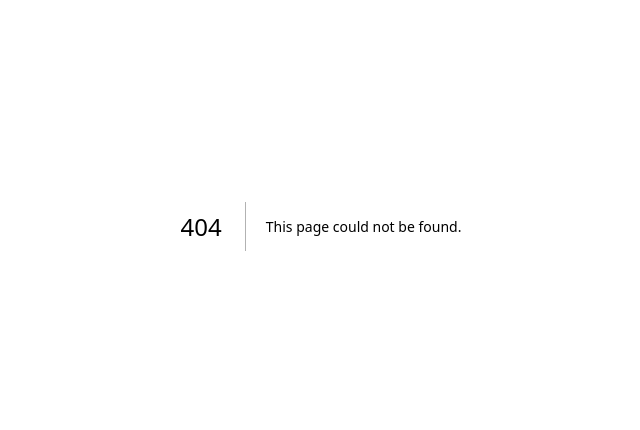
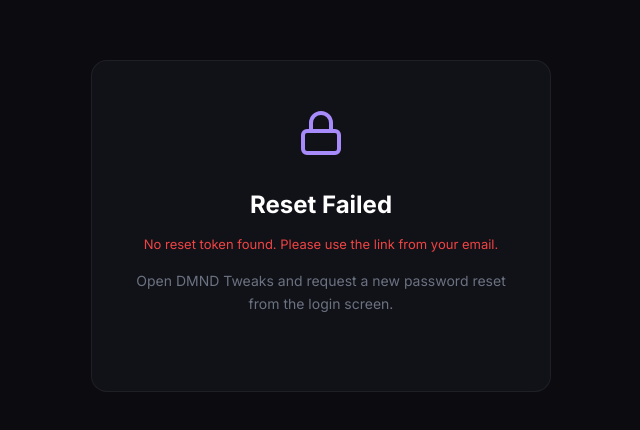
Before and after one commit to DMNDCertified/dmnd-website, a Next.js app: page /reset-password in a window 1280 px wide. Before the commit this address had no page. Shown: the part 174-604 px from the top of the page, without its empty margins (319-959 px from the left). Built offline with nearby package versions, Linux system fonts and the light colour scheme.

Commit message:
Add password reset page with Supabase integration

```diff
--- a/app/globals.css
+++ b/app/globals.css
@@ -491,6 +491,52 @@
 }
 .success-home-link:hover { color: #6b7280; }
 
+/* ── Reset Password Page ──────────────────────────────── */
+.reset-page {
+  min-height: 100vh; display: flex; align-items: center; justify-content: center;
+  padding: 40px 20px;
+}
+.reset-card {
+  max-width: 460px; width: 100%; text-align: center;
+  background: #111118; border: 1px solid rgba(255,255,255,0.06);
+  border-radius: 16px; padding: 48px 36px;
+}
+.reset-icon { margin-bottom: 24px; }
+.reset-title { font-size: 24px; font-weight: 700; color: #fff; margin-bottom: 12px; }
+.reset-subtitle { font-size: 14px; color: #6b7280; margin-bottom: 28px; line-height: 1.6; }
+.reset-error { font-size: 13px; color: #ef4444; margin-bottom: 16px; }
+.reset-spinner {
+  width: 48px; height: 48px; margin: 20px auto 0;
+  border: 3px solid rgba(255,255,255,0.08);
+  border-top-color: #a78bfa; border-radius: 50%;
+  animation: spin 0.8s linear infinite;
+}
+.reset-form { display: flex; flex-direction: column; gap: 16px; text-align: left; }
+.reset-field { display: flex; flex-direction: column; gap: 6px; }
+.reset-field label { font-size: 12px; font-weight: 600; color: #9ca3af; text-transform: uppercase; letter-spacing: 0.5px; }
+.reset-field input {
+  padding: 14px 16px; border-radius: 10px;
+  background: rgba(255,255,255,0.04); border: 1px solid rgba(255,255,255,0.1);
+  color: #fff; font-size: 15px; outline: none;
+  transition: border-color 0.2s;
+}
+.reset-field input:focus { border-color: rgba(167,139,250,0.5); }
+.reset-field input::placeholder { color: #4b5563; }
+.reset-btn {
+  margin-top: 8px; padding: 14px;
+  background: linear-gradient(135deg, #4f6ef7, #5b4ae0);
+  color: #fff; border: none; border-radius: 10px;
+  font-size: 15px; font-weight: 600; cursor: pointer;
+  transition: opacity 0.2s, transform 0.15s;
+}
+.reset-btn:hover { opacity: 0.9; transform: translateY(-1px); }
+.reset-home-link {
+  display: inline-block; margin-top: 20px;
+  font-size: 14px; color: #6b7280; text-decoration: none;
+  transition: color 0.2s;
+}
+.reset-home-link:hover { color: #d1d5db; }
+
 /* ── Responsive ────────────────────────────────────────── */
 @media (max-width: 768px) {
   .hero-inner { grid-template-columns: 1fr; gap: 40px; }
--- /dev/null
+++ b/app/reset-password/page.tsx
@@ -0,0 +1,151 @@
+"use client";
+
+import { useEffect, useState } from "react";
+import { createClient } from "@supabase/supabase-js";
+
+const supabase = createClient(
+  "https://suugesbhewtcoompmvvt.supabase.co",
+  "eyJhbGciOiJIUzI1NiIsInR5cCI6IkpXVCJ9.eyJpc3MiOiJzdXBhYmFzZSIsInJlZiI6InN1dWdlc2JoZXd0Y29vbXBtdnZ0Iiwicm9sZSI6ImFub24iLCJpYXQiOjE3NzIzNzc5MzgsImV4cCI6MjA4Nzk1MzkzOH0.oGQOtOHWOpyysEBSd66peoa7nyOfjwN2PZ-J1aVOV6M"
+);
+
+export default function ResetPasswordPage() {
+  const [password, setPassword] = useState("");
+  const [confirm, setConfirm] = useState("");
+  const [status, setStatus] = useState<"loading" | "ready" | "success" | "error">("loading");
+  const [error, setError] = useState("");
+
+  useEffect(() => {
+    // Supabase sends tokens in the hash fragment after verifying the email link
+    // e.g., #access_token=xxx&refresh_token=xxx&type=recovery
+    const hash = window.location.hash.substring(1);
+    const params = new URLSearchParams(hash);
+    const accessToken = params.get("access_token");
+    const refreshToken = params.get("refresh_token");
+    const type = params.get("type");
+
+    if (accessToken && refreshToken) {
+      // Set the session from the recovery tokens
+      supabase.auth
+        .setSession({ access_token: accessToken, refresh_token: refreshToken })
+        .then(({ error }) => {
+          if (error) {
+            setError("Invalid or expired reset link. Please request a new one.");
+            setStatus("error");
+          } else {
+            setStatus("ready");
+          }
+        });
+    } else if (type === "recovery" || hash.includes("recovery")) {
+      setError("Invalid reset link. Please request a new one from the app.");
+      setStatus("error");
+    } else {
+      setError("No reset token found. Please use the link from your email.");
+      setStatus("error");
+    }
+  }, []);
+
+  async function handleSubmit(e: React.FormEvent) {
+    e.preventDefault();
+    setError("");
+
+    if (password.length < 6) {
+      setError("Password must be at least 6 characters.");
+      return;
+    }
+
+    if (password !== confirm) {
+      setError("Passwords do not match.");
+      return;
+    }
+
+    const { error } = await supabase.auth.updateUser({ password });
+
+    if (error) {
+      setError(error.message);
+    } else {
+      setStatus("success");
+    }
+  }
+
+  return (
+    <div className="reset-page">
+      <div className="reset-card">
+        <div className="reset-icon">
+          {status === "success" ? (
+            <svg width="48" height="48" viewBox="0 0 24 24" fill="none" stroke="#22C55E" strokeWidth="2">
+              <path d="M22 11.08V12a10 10 0 1 1-5.93-9.14" />
+              <polyline points="22 4 12 14.01 9 11.01" />
+            </svg>
+          ) : (
+            <svg width="48" height="48" viewBox="0 0 24 24" fill="none" stroke="#a78bfa" strokeWidth="2">
+              <rect x="3" y="11" width="18" height="11" rx="2" ry="2" />
+              <path d="M7 11V7a5 5 0 0 1 10 0v4" />
+            </svg>
+          )}
+        </div>
+
+        {status === "loading" && (
+          <>
+            <h1 className="reset-title">Verifying reset link...</h1>
+            <p className="reset-subtitle">Please wait while we verify your password reset link.</p>
+            <div className="reset-spinner" />
+          </>
+        )}
+
+        {status === "error" && (
+          <>
+            <h1 className="reset-title">Reset Failed</h1>
+            <p className="reset-error">{error}</p>
+            <p className="reset-subtitle">
+              Open DMND Tweaks and request a new password reset from the login screen.
+            </p>
+          </>
+        )}
+
+        {status === "ready" && (
+          <>
+            <h1 className="reset-title">Set New Password</h1>
+            <p className="reset-subtitle">Enter your new password for DMND Tweaks.</p>
+            <form onSubmit={handleSubmit} className="reset-form">
+              <div className="reset-field">
+                <label htmlFor="password">New Password</label>
+                <input
+                  id="password"
+                  type="password"
+                  value={password}
+                  onChange={(e) => setPassword(e.target.value)}
+                  placeholder="At least 6 characters"
+                  autoFocus
+                  required
+                />
+              </div>
+              <div className="reset-field">
+                <label htmlFor="confirm">Confirm Password</label>
+                <input
+                  id="confirm"
+                  type="password"
+                  value={confirm}
+                  onChange={(e) => setConfirm(e.target.value)}
+                  placeholder="Re-enter your password"
+                  required
+                />
+              </div>
+              {error && <p className="reset-error">{error}</p>}
+              <button type="submit" className="reset-btn">Update Password</button>
+            </form>
+          </>
+        )}
+
+        {status === "success" && (
+          <>
+            <h1 className="reset-title">Password Updated</h1>
+            <p className="reset-subtitle">
+              Your password has been changed successfully. You can now sign in with your new password in the DMND Tweaks app.
+            </p>
+            <a href="/" className="reset-home-link">Back to homepage</a>
+          </>
+        )}
+      </div>
+    </div>
+  );
+}
--- a/package.json
+++ b/package.json
@@ -8,6 +8,7 @@
     "start": "next start"
   },
   "dependencies": {
+    "@supabase/supabase-js": "^2.99.2",
     "aos": "^2.3.4",
     "next": "^15.1.0",
     "react": "^19.0.0",
```
Also changed, not shown: 1 other file (tests, documents, lock files or other folders).
